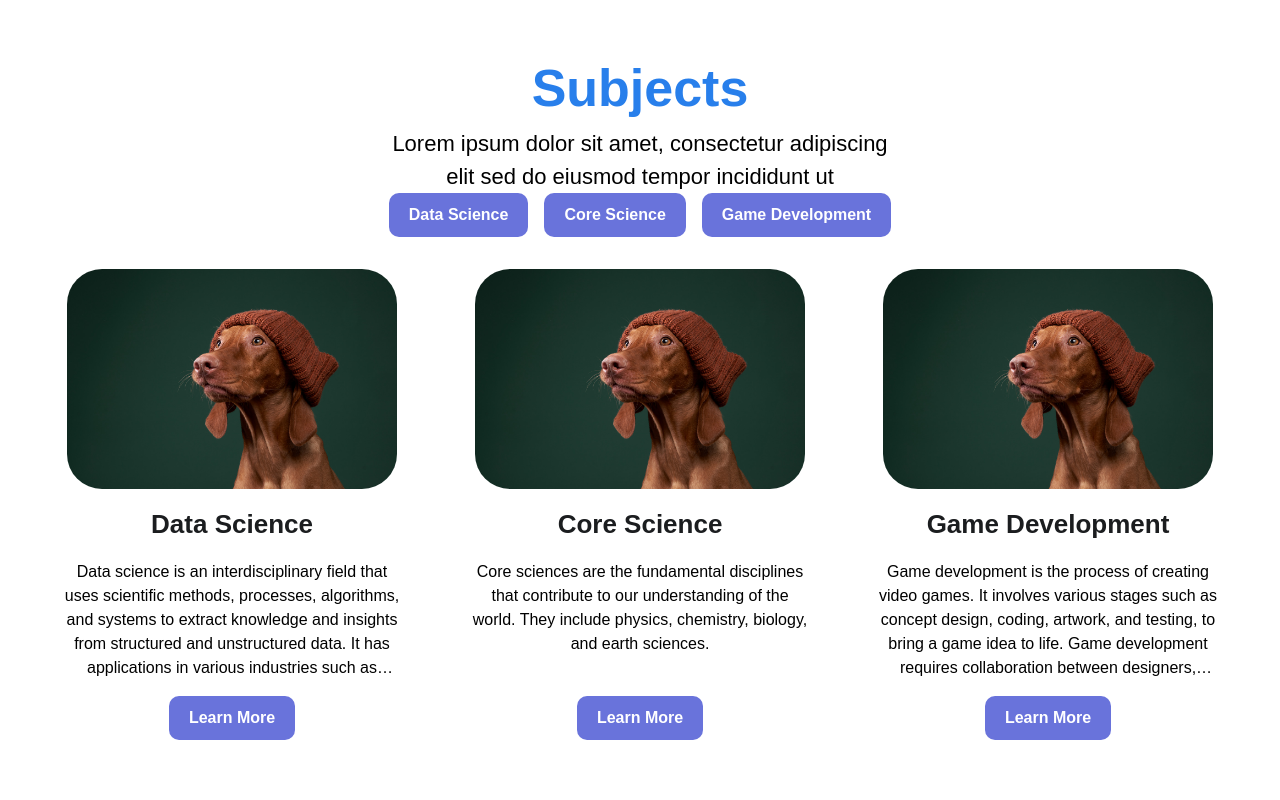
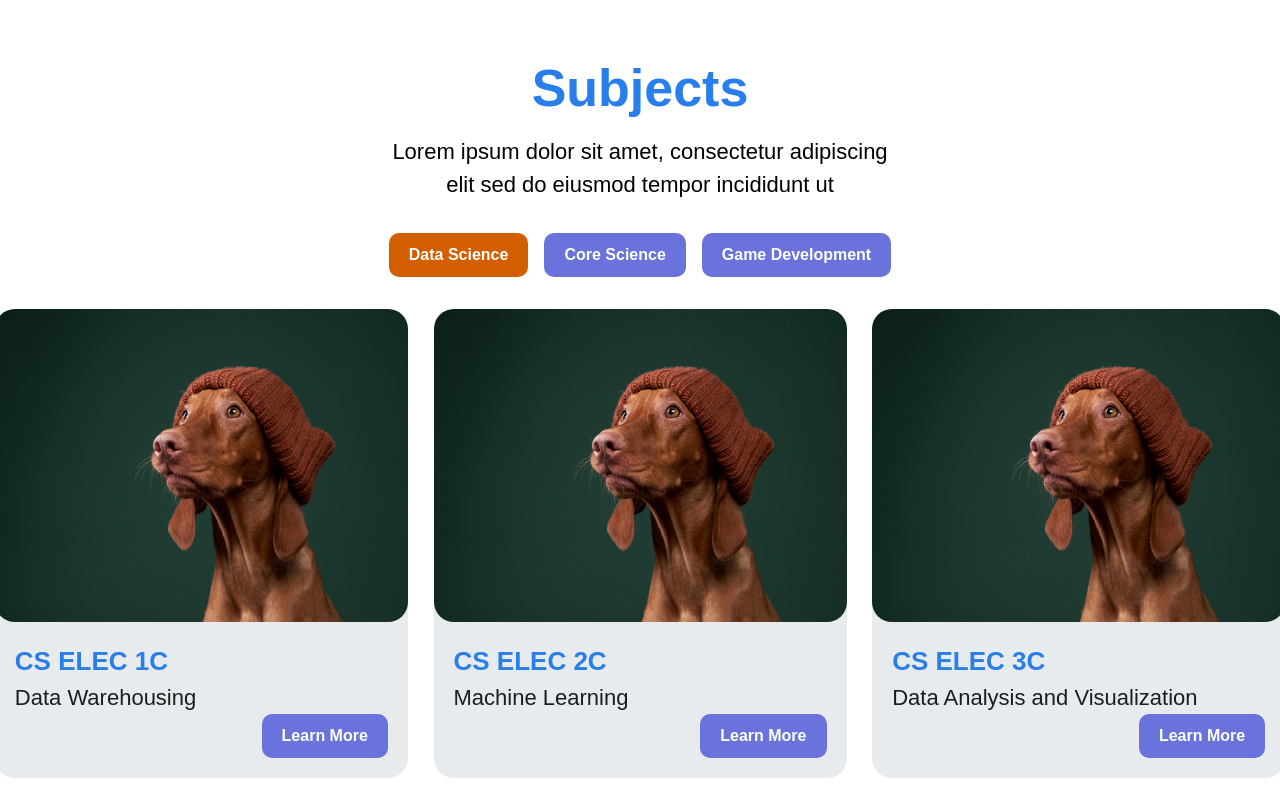
Before and after one commit to Hasmire/css-exam, a React (Vite) app: page / in a window 1280 px wide. Shown: the part 1760-2560 px from the top of the page. Built offline with nearby package versions, Linux system fonts and the light colour scheme.

Commit message:
Added subjects section

```diff
--- a/src/App.tsx
+++ b/src/App.tsx
@@ -3,6 +3,7 @@ import TrackSection from './components/landing/TrackSection';
 import HeroSection from './components/landing/HeroSection';
 import Navbar from './components/Navbar';
 import SubjectSection from './components/landing/SubjectSection';
+import LatestPostSection from './components/landing/LatestPostSection';
 
 function App() {
   return (
@@ -14,6 +15,8 @@ function App() {
       <Banner />
       <SubjectSection />
       <Banner />
+      <LatestPostSection />
+      <Banner />
     </div>
   );
 }
--- a/src/components/Button.tsx
+++ b/src/components/Button.tsx
@@ -3,10 +3,11 @@ import { twMerge } from 'tailwind-merge';
 type Props = {
   children: React.ReactNode;
   className?: string;
+  onClick?: () => void;
 };
 
 const Button = (props: Props) => {
-  const { children, className } = props;
+  const { children, className, onClick } = props;
 
   const buttonClassName = twMerge(
     'bg-accent-purple text-neutrals-white hover:shadow-button active:bg-accent-orange rounded-[10px] px-5 py-2.5 text-sm font-bold',
@@ -14,7 +15,7 @@ const Button = (props: Props) => {
   );
 
   return (
-    <button type="button" className={buttonClassName}>
+    <button type="button" onClick={onClick} className={buttonClassName}>
       {children}
     </button>
   );
--- /dev/null
+++ b/src/components/SubjectButtons.tsx
@@ -0,0 +1,41 @@
+import { Subject, subjectData } from '../constants/subjectData';
+import Button from './Button';
+
+type Props = {
+  onClick: (specialization: string) => void;
+  activeSpecialization: Subject[];
+};
+
+const SubjectsButton = (props: Props) => {
+  const { activeSpecialization, onClick } = props;
+
+  const getActiveClass = (specialization: string) =>
+    activeSpecialization === subjectData[specialization]
+      ? 'bg-accent-orange'
+      : '';
+
+  return (
+    <div className="mt-8 flex gap-4">
+      <Button
+        className={getActiveClass('Data Science')}
+        onClick={() => onClick('Data Science')}
+      >
+        Data Science
+      </Button>
+      <Button
+        className={getActiveClass('Core Science')}
+        onClick={() => onClick('Core Science')}
+      >
+        Core Science
+      </Button>
+      <Button
+        className={getActiveClass('Game Development')}
+        onClick={() => onClick('Game Development')}
+      >
+        Game Development
+      </Button>
+    </div>
+  );
+};
+
+export default SubjectsButton;
--- /dev/null
+++ b/src/components/landing/LatestPostSection.tsx
@@ -0,0 +1,12 @@
+import LandingLayout from '../layout/LandingLayout';
+
+const LatestPostSection = () => {
+  return (
+    <LandingLayout>
+      <div className="text-3xl font-extrabold text-primary">Latest Post</div>
+      <div className="mt-8 flex flex-wrap items-center justify-center gap-9"></div>
+    </LandingLayout>
+  );
+};
+
+export default LatestPostSection;
--- a/src/components/landing/SubjectSection.tsx
+++ b/src/components/landing/SubjectSection.tsx
@@ -1,29 +1,37 @@
-import Track from '../Track';
-import { trackData } from '../../constants/trackData';
 import LandingLayout from '../layout/LandingLayout';
-import Button from '../Button';
+import { useState } from 'react';
+import { subjectData } from '../../constants/subjectData';
+import Subjects from '../Subjects';
+import SubjectsButton from '../SubjectButtons';
 
 const SubjectSection = () => {
+  const [currentSpecialization, setCurrentSpecialization] = useState(
+    subjectData['Data Science'],
+  );
+
+  const handleSubjectChange = (specialization: string) => {
+    setCurrentSpecialization(subjectData[specialization]);
+  };
+
   return (
     <LandingLayout>
       <div className="text-3xl font-extrabold text-primary">Subjects</div>
-      <div className="w-[524px] text-center text-lg font-medium">
+      <div className="mt-2 w-[524px] text-center text-lg font-medium">
         Lorem ipsum dolor sit amet, consectetur adipiscing elit sed do eiusmod
         tempor incididunt ut
       </div>
-      <div className="flex gap-4">
-        <Button>Data Science</Button>
-        <Button>Core Science</Button>
-        <Button>Game Development</Button>
-      </div>
-      <div className="mt-8 flex gap-9">
-        {trackData.map((data, index) => (
-          <Track
+      <SubjectsButton
+        activeSpecialization={currentSpecialization}
+        onClick={handleSubjectChange}
+      />
+      <div className="mt-8 grid grid-cols-3 justify-items-center gap-9">
+        {currentSpecialization.map((data, index) => (
+          <Subjects
             key={index}
             src={data.src}
             alt={data.alt}
+            code={data.code}
             title={data.title}
-            body={data.body}
           />
         ))}
       </div>
--- a/src/components/landing/TrackSection.tsx
+++ b/src/components/landing/TrackSection.tsx
@@ -6,7 +6,7 @@ const TrackSection = () => {
   return (
     <LandingLayout>
       <div className="text-3xl font-extrabold text-primary">Tracks</div>
-      <div className="mt-8 flex gap-9">
+      <div className="mt-8 flex flex-wrap items-center justify-center gap-9">
         {trackData.map((data, index) => (
           <Track
             key={index}
@@ -15,7 +15,7 @@ const TrackSection = () => {
             title={data.title}
             body={data.body}
           />
-        ))}{' '}
+        ))}
       </div>
     </LandingLayout>
   );
--- /dev/null
+++ b/src/constants/subjectData.ts
@@ -0,0 +1,103 @@
+export interface Subject {
+  src: string;
+  alt: string;
+  code: string;
+  title: string;
+}
+
+export interface SubjectData {
+  [key: string]: Subject[];
+}
+
+export const subjectData: SubjectData = {
+  'Data Science': [
+    {
+      src: './stock.jpeg',
+      alt: 'add alt text here',
+      code: 'CS ELEC 1C',
+      title: 'Data Warehousing',
+    },
+    {
+      src: './stock.jpeg',
+      alt: 'add alt text here',
+      code: 'CS ELEC 2C',
+      title: 'Machine Learning',
+    },
+    {
+      src: './stock.jpeg',
+      alt: 'add alt text here',
+      code: 'CS ELEC 3C',
+      title: 'Data Analysis and Visualization',
+    },
+    {
+      src: './stock.jpeg',
+      alt: 'add alt text here',
+      code: 'CS ELEC 4C',
+      title: 'Data Mining',
+    },
+  ],
+  'Core Science': [
+    {
+      src: './stock.jpeg',
+      alt: 'add alt text here',
+      code: 'CS ELEC 1A',
+      title: 'Advanced Intelligent Systems',
+    },
+    {
+      src: './stock.jpeg',
+      alt: 'add alt text here',
+      code: 'CS ELEC 2C',
+      title: 'Compiler Design',
+    },
+    {
+      src: './stock.jpeg',
+      alt: 'add alt text here',
+      code: 'CS ELEC 3C',
+      title: 'Natural Language Processing',
+    },
+    {
+      src: './stock.jpeg',
+      alt: 'add alt text here',
+      code: 'CS ELEC 4C',
+      title: 'Empathic Computing',
+    },
+    {
+      src: './stock.jpeg',
+      alt: 'add alt text here',
+      code: 'CS ELEC 5C',
+      title: 'Random Subject',
+    },
+    {
+      src: './stock.jpeg',
+      alt: 'add alt text here',
+      code: 'CS ELEC 6C',
+      title: 'Added Subject',
+    },
+  ],
+  'Game Development': [
+    {
+      src: './stock.jpeg',
+      alt: 'add alt text here',
+      code: 'CS ELEC 1B',
+      title: 'Game Theory and Design',
+    },
+    {
+      src: './stock.jpeg',
+      alt: 'add alt text here',
+      code: 'CS ELEC 2B',
+      title: 'Game Programming I',
+    },
+    {
+      src: './stock.jpeg',
+      alt: 'add alt text here',
+      code: 'CS ELEC 3B',
+      title: 'Game Programming II',
+    },
+    {
+      src: './stock.jpeg',
+      alt: 'add alt text here',
+      code: 'CS ELEC 4B',
+      title: 'Game Production',
+    },
+  ],
+};
--- a/src/constants/subjectsData.ts
+++ /dev/null
@@ -1,20 +0,0 @@
-export const trackData = [
-  {
-    src: './stock.jpeg',
-    alt: 'Data Science Image',
-    title: 'Data Science',
-    body: 'Data science is an interdisciplinary field that uses scientific methods, processes, algorithms, and systems to extract knowledge and insights from structured and unstructured data. It has applications in various industries such as healthcare, finance, and technology.',
-  },
-  {
-    src: './stock.jpeg',
-    alt: 'Core Science Image',
-    title: 'Core Science',
-    body: 'Core sciences are the fundamental disciplines that contribute to our understanding of the world. They include physics, chemistry, biology, and earth sciences.',
-  },
-  {
-    src: './stock.jpeg',
-    alt: 'Game Development Image',
-    title: 'Game Development',
-    body: 'Game development is the process of creating video games. It involves various stages such as concept design, coding, artwork, and testing, to bring a game idea to life. Game development requires collaboration between designers, developers, and artists.',
-  },
-];
```
